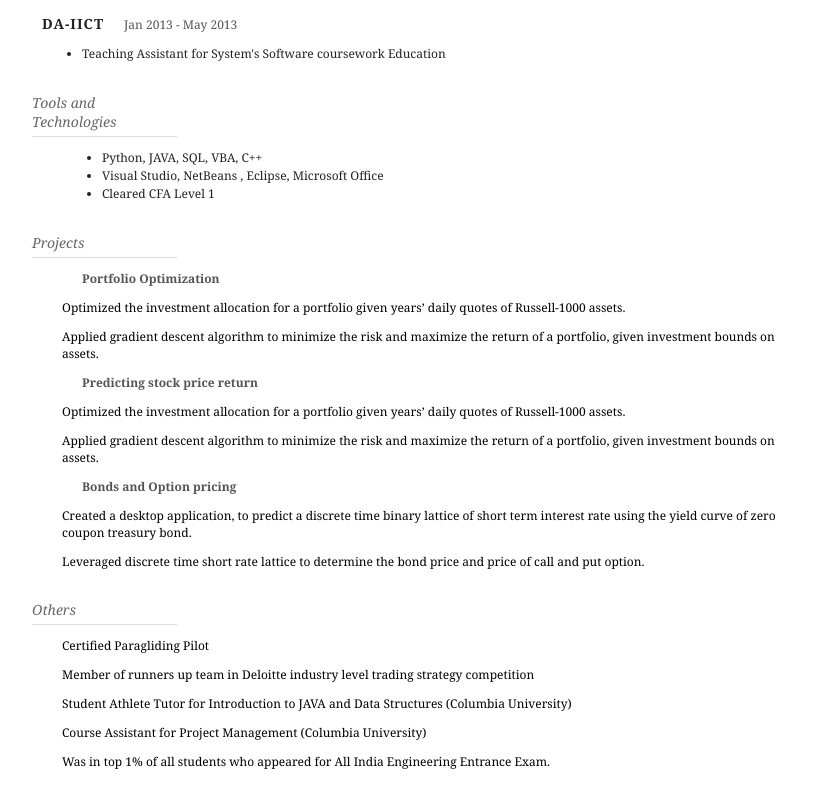
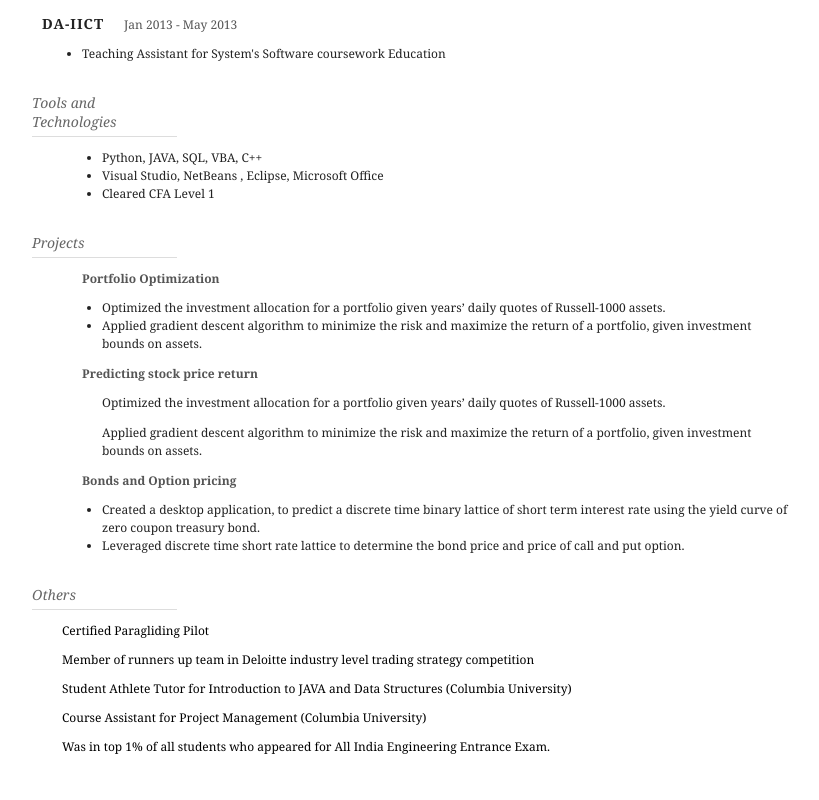
Before and after one commit to rj2511/Resume.github.io, a plain HTML site: page index.html in a window 1280 px wide. Shown: the part 667-1467 px from the top of the page, without its empty margins (170-989 px from the left). Drawn offline with Linux system fonts and the light colour scheme.

Commit message:
Update index.html

```diff
--- a/index.html
+++ b/index.html
@@ -181,19 +181,23 @@ Education</li>		</ul>
 		<div id="personal" class="toplevel">
 			<h2>Projects</h2>
 			<span class="timerange"><b>Portfolio Optimization</b></span>
+			<ul>
+			<li>Optimized the investment allocation for a portfolio given years’ daily quotes of Russell-1000 assets.</li>
+			<li>Applied gradient descent algorithm to minimize the risk and maximize the return of a portfolio, given investment bounds on assets.</li>
+			</ul>
+
+			<span class="timerange"><b>Predicting stock price return</b></span>
+			<ul>
 			<p>Optimized the investment allocation for a portfolio given years’ daily quotes of Russell-1000 assets.</p>
 			<p>Applied gradient descent algorithm to minimize the risk and maximize the return of a portfolio, given investment bounds on assets.</p>
-
-
-			<span class="timerange"><b>Predicting stock price return</b></span>
-			<p>Optimized the investment allocation for a portfolio given years’ daily quotes of Russell-1000 assets.</p>
-			<p>Applied gradient descent algorithm to minimize the risk and maximize the return of a portfolio, given investment bounds on assets.</p>
+			</ul>
 
 			<span class="timerange"><b>Bonds and Option pricing</b></span>
-			<p>Created a desktop application, to predict a discrete time binary lattice of short term interest rate using
-the yield curve of zero coupon treasury bond.</p>
-			<p>Leveraged discrete time short rate lattice to determine the bond price and price of call and put option. </p>
-
+			<ul>
+			<li>Created a desktop application, to predict a discrete time binary lattice of short term interest rate using
+the yield curve of zero coupon treasury bond.</li>
+			<li>Leveraged discrete time short rate lattice to determine the bond price and price of call and put option. </li>
+			</ul>
 		</div>
 
 		<div id="interests" class="toplevel">
```
